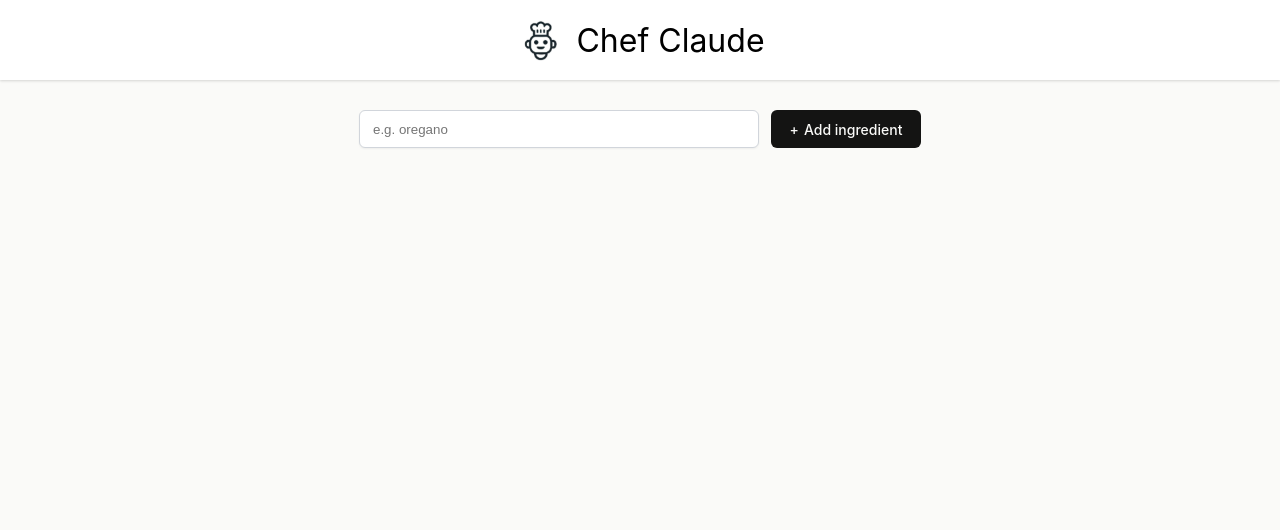
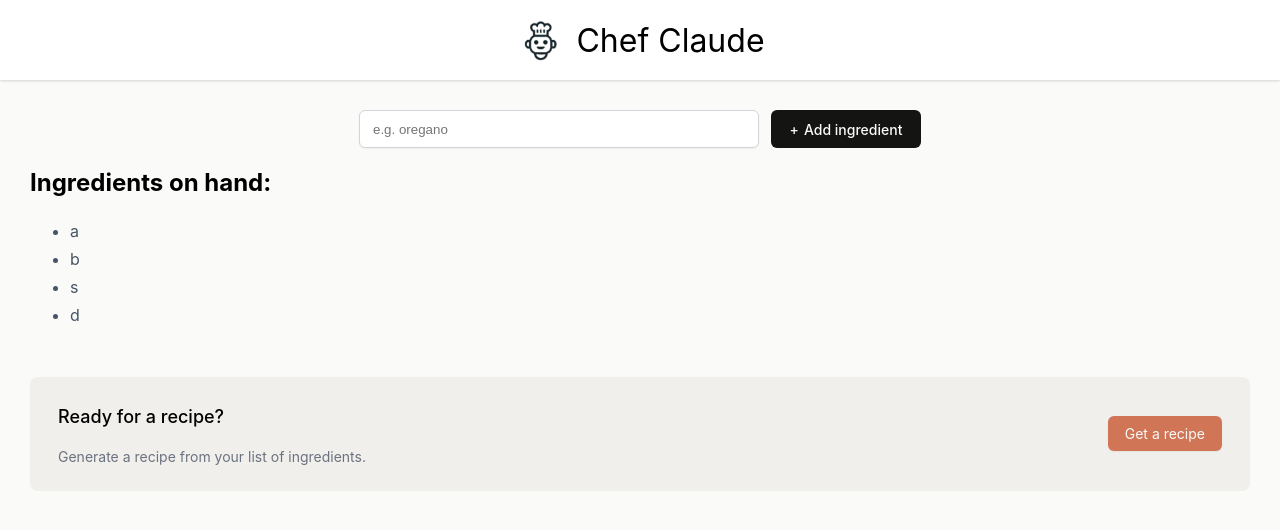
Before and after one commit to Petrasoderstrom1612/chef-claude, a React (Vite) app: page / in a window 1280 px wide. Shown: the top 530 px of the page. Built offline with nearby package versions, Linux system fonts and the light colour scheme.

Commit message:
created a components folder and moved items there, added random staff to the array to check functionality

```diff
--- a/src/Form.jsx
+++ b/src/Form.jsx
@@ -2,7 +2,7 @@ import React from "react";
 import Recipe from "./Recipe";
 
 export const Form = () => {
-  const [ingrediences, setIngrediences] = React.useState([]);
+  const [ingrediences, setIngrediences] = React.useState(["a","b","s","d"]);
   const [showRecipe, setShowRecipe] = React.useState(false)
 
   const listOfIngredienses = ingrediences.map((oneIngredience) => {
```
